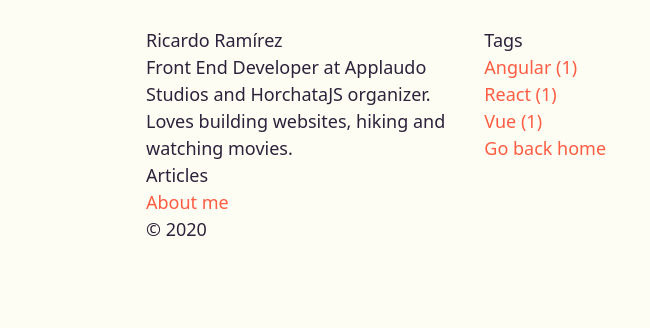
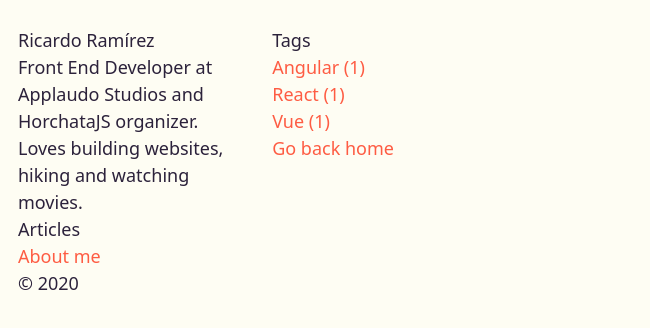
Before and after one commit to ricardoerl/ricardoerl.com, a Gatsby site: page /tags in a window 1280 px wide. Shown: the whole page, without its empty margins (0-650 px from the left). Built offline with nearby package versions, Linux system fonts and the light colour scheme; Gatsby itself is replaced by a stand-in of ours.

Commit message:
Update all layouts

```diff
--- a/src/components/blogLayout.js
+++ b/src/components/blogLayout.js
@@ -7,8 +7,8 @@ import React from 'react';
 const BlogLayout = ({ children }) => {
   return (
     <div className="container mx-auto pt-6 px-4">
-      <div className="grid grid-cols-6 gap-6">
-        <div className="col-span-6 lg:col-start-2 lg:col-span-4">
+      <div className="grid grid-cols-5 gap-6">
+        <div className="col-span-5 md:col-start-2 md:col-span-3">
           <main>{children}</main>
         </div>
       </div>
--- a/src/components/indexLayout.js
+++ b/src/components/indexLayout.js
@@ -8,8 +8,8 @@ import { Link } from 'gatsby';
 const IndexLayout = ({ children }) => {
   return (
     <div className="container mx-auto pt-6 px-4">
-      <div className="grid grid-cols-3 gap-6">
-        <div className="col-span-3 md:col-span-1">
+      <div className="grid grid-cols-5 gap-6">
+        <div className="col-span-5 md:col-span-2 lg:col-span-1">
           <header>
             <div className="vcard">
               <div className="vcard__avatar"></div>
@@ -31,7 +31,7 @@ const IndexLayout = ({ children }) => {
           </header>
           <footer>© {new Date().getFullYear()}</footer>
         </div>
-        <div className="col-span-3 md:col-span-2">
+        <div className="col-span-5 md:col-span-3">
           <main>{children}</main>
         </div>
       </div>
--- a/tailwind.config.js
+++ b/tailwind.config.js
@@ -1,12 +1,5 @@
 module.exports = {
-  theme: {
-    screens: {
-      sm: '480px',
-      md: '640px',
-      lg: '768px',
-      xl: '1024px',
-    },
-  },
+  theme: {},
   variants: {},
   plugins: [],
 };
```
